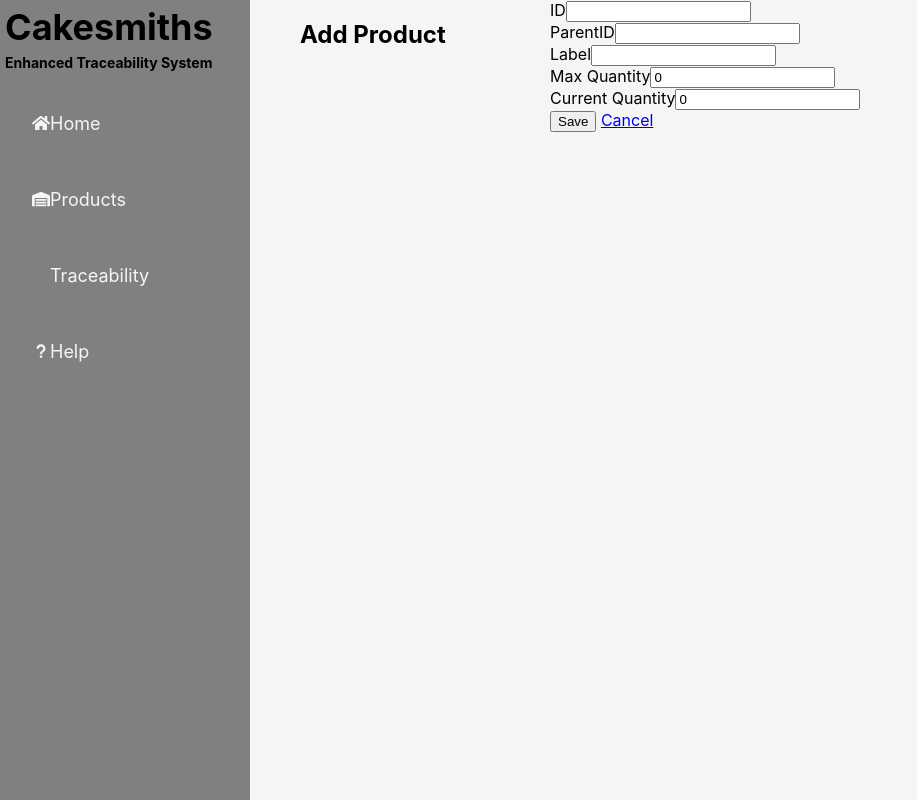
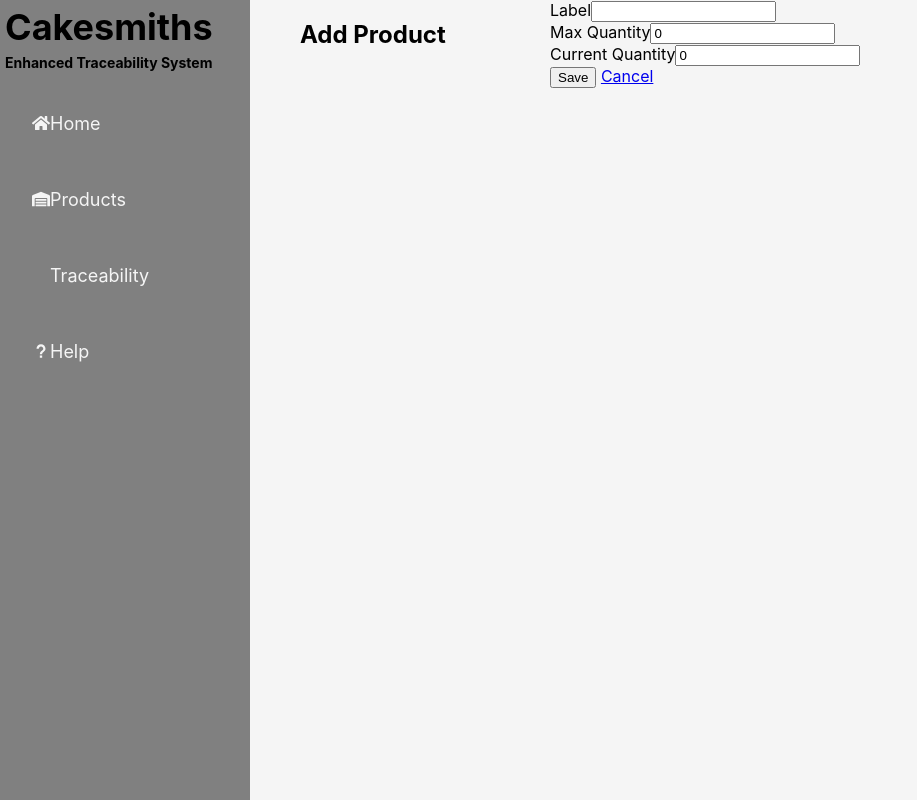
Before and after one commit to Veeraj270/EnhancedTraceabilitySystemForApplications, a React (Create React App) app in the folder et-system-frontend/: page /products/add in a window 1280 px wide. Shown: the whole page, without its empty margins (0-917 px from the left). Built offline with nearby package versions, Linux system fonts and the light colour scheme; no server answers; some icons are missing.

Commit message:
Update AddProduct.js
removed id & parent id

```diff
--- a/et-system-frontend/src/components/TraceabilityComponents/AddProduct.js
+++ b/et-system-frontend/src/components/TraceabilityComponents/AddProduct.js
@@ -7,8 +7,6 @@
 
 
     const initialFormState = {
-        id: '0',
-        parentID: '',
         intermediariesID: [],
         label: '',
         maxQuantity: 0,
@@ -17,13 +15,7 @@
     const [product, setProduct] = useState(initialFormState);
     const navigate = useNavigate();
 
-    useEffect(() => {
-        if (product.id !== 'addproduct') {
-            fetch(`/api/ product/${product.id}`)
-                .then(response => response.json())
-                .then(data => setProduct(data));
-        }
-    }, [product.id, setProduct]);
+
 
     const handleChange = (event) => {
         const { name, value } = event.target
@@ -61,16 +53,7 @@
             <Container>
                 {title}
                 <Form onSubmit={handleSubmit}>
-                    <FormGroup>
-                        <Label for="id">ID</Label>
-                        <Input type="text" name="id" id="id" value={''}
-                               onChange={handleChange} />
-                    </FormGroup>
-                    <FormGroup>
-                        <Label for="parentID">ParentID</Label>
-                        <Input type="text" name="parentID" id="parentID" value={product.parentID || ''}
-                               onChange={handleChange} />
-                    </FormGroup>
+
 
 
 
```
